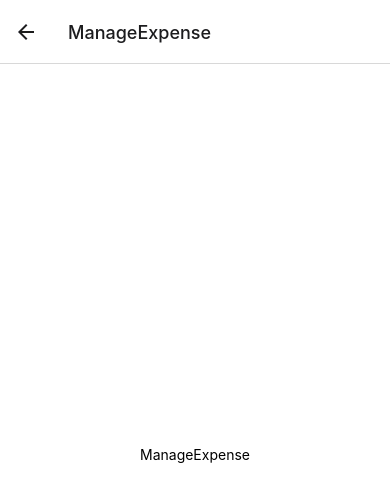
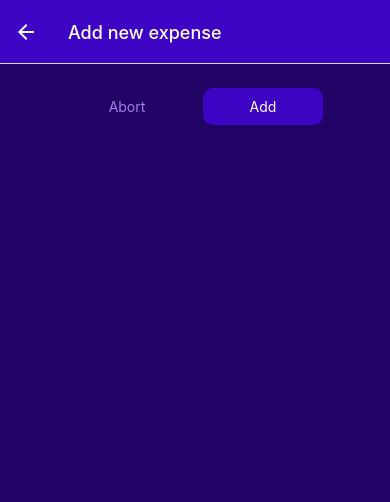
Before and after one commit to Kszesiek/ExpensesTracker, a React Native app: screen /ManageExpense in a window 390 px wide. Shown: the top 502 px of the page. Built offline with nearby package versions, Linux system fonts and the light colour scheme.

Commit message:
Added skeleton of ManageExpense screen with buttons, but no data displayed yet

```diff
--- a/App.tsx
+++ b/App.tsx
@@ -1,6 +1,6 @@
 import { StatusBar } from 'expo-status-bar';
 import {NavigationContainer} from "@react-navigation/native";
-import {createNativeStackNavigator} from "@react-navigation/native-stack";
+import {createNativeStackNavigator, NativeStackNavigationProp} from "@react-navigation/native-stack";
 import {createBottomTabNavigator} from "@react-navigation/bottom-tabs";
 import {Ionicons} from "@expo/vector-icons";
 
@@ -8,17 +8,35 @@ import ManageExpense from "./screens/ManageExpense";
 import RecentExpenses from "./screens/RecentExpenses";
 import AllExpenses from "./screens/AllExpenses";
 import {GlobalStyles} from "./constants/styles";
+import IconButton from "./components/UI/IconButton";
+
+export type StackParamList = {
+  "ExpensesOverview": undefined
+  "ManageExpense": { expenseId: number }
+};
+export type NavigationProps = NativeStackNavigationProp<StackParamList>;
 
 const Stack = createNativeStackNavigator();
 const Tabs = createBottomTabNavigator();
 
 function ExpensesOverview() {
-  return (<Tabs.Navigator screenOptions={{
-    headerStyle: {backgroundColor: GlobalStyles.colors.primary500},
-    headerTintColor: 'white',
-    tabBarStyle: {backgroundColor: GlobalStyles.colors.primary500},
-    tabBarActiveTintColor: GlobalStyles.colors.accent500,
-  }}>
+  return (
+    <Tabs.Navigator screenOptions={({ navigation }) => ({
+      headerStyle: {backgroundColor: GlobalStyles.colors.primary500},
+      headerTintColor: 'white',
+      tabBarStyle: {backgroundColor: GlobalStyles.colors.primary500},
+      tabBarActiveTintColor: GlobalStyles.colors.accent500,
+      headerRight: ({tintColor}) => (
+        <IconButton
+          icon="add"
+          size={24}
+          color={tintColor ? tintColor : 'white'}
+          onPress={() => {
+            navigation.navigate("ManageExpense");
+          }} />
+      ),
+    })}
+  >
     <Tabs.Screen
       name="RecentExpenses"
       component={RecentExpenses}
@@ -44,9 +62,12 @@ export default function App() {
     <>
       <StatusBar style="auto" />
       <NavigationContainer>
-        <Stack.Navigator>
+        <Stack.Navigator screenOptions={{
+          headerStyle: {backgroundColor: GlobalStyles.colors.primary500},
+          headerTintColor: 'white',
+        }}>
           <Stack.Screen name="ExpensesOverview" component={ExpensesOverview} options={{headerShown: false}} />
-          <Stack.Screen name="ManageExpense" component={ManageExpense} />
+          <Stack.Screen name="ManageExpense" component={ManageExpense} options={{presentation: 'modal'}} />
         </Stack.Navigator>
       </NavigationContainer>
     </>
--- a/components/ListedExpenses/ExpensesListItem.tsx
+++ b/components/ListedExpenses/ExpensesListItem.tsx
@@ -1,9 +1,20 @@
 import {Pressable, StyleSheet, Text, View} from "react-native";
 import {Expense} from "./ListedExpenses";
 import {GlobalStyles} from "../../constants/styles";
+import {useNavigation} from "@react-navigation/native";
+import {NavigationProps} from "../../App";
 
 function ExpensesListItem({expense}: {expense: Expense}) {
-  return <Pressable>
+  const navigation = useNavigation<NavigationProps>();
+
+  function expensePressed() {
+    navigation.navigate("ManageExpense", {expenseId: expense.id});
+  }
+
+  return <Pressable
+    onPress={expensePressed}
+    style={({pressed}) => pressed && styles.pressed}
+  >
       <View style={styles.expenseItem}>
         <View>
           <Text style={[styles.textBase, styles.description]}>{expense.description}</Text>
@@ -31,6 +42,7 @@ const styles = StyleSheet.create({
     shadowRadius: 4,
     shadowOffset: {width: 1, height: 1},
     shadowOpacity: 0.4,
+
   },
   textBase: {
     color: GlobalStyles.colors.primary50,
@@ -51,5 +63,8 @@ const styles = StyleSheet.create({
   amount: {
     color: GlobalStyles.colors.primary500,
     fontWeight: 'bold',
+  },
+  pressed: {
+    opacity: 0.75,
   }
 })
--- /dev/null
+++ b/components/UI/CustomButton.tsx
@@ -0,0 +1,48 @@
+import {Pressable, StyleSheet, Text, View, ViewStyle} from "react-native";
+import {GlobalStyles} from "../../constants/styles";
+
+type propsType = {
+  children: any
+  onPress: () => any
+  mode?: 'flat' | 'normal'
+  style?: ViewStyle
+}
+
+function CustomButton({children, onPress, mode = 'normal', style = {}}: propsType) {
+  return (
+    <View style={style}>
+      <Pressable onPress={onPress} style={({pressed}) => pressed && styles.pressed}>
+        <View style={[styles.button, mode === 'flat' && styles.flat]}>
+          <Text style={[styles.buttonText, mode === 'flat' && styles.flatText]}>
+            {children}
+          </Text>
+        </View>
+      </Pressable>
+    </View>
+  )
+}
+
+export default CustomButton;
+
+const styles = StyleSheet.create({
+  button: {
+    borderRadius: 10,
+    padding: 10,
+    backgroundColor: GlobalStyles.colors.primary500,
+  },
+  flat: {
+    backgroundColor: 'transparent',
+  },
+  buttonText: {
+    color: 'white',
+    textAlign: 'center'
+  },
+  flatText: {
+    color: GlobalStyles.colors.primary200,
+  },
+  pressed: {
+    opacity: 0.75,
+    backgroundColor: GlobalStyles.colors.primary100,
+    borderRadius: 10,
+  },
+})
--- /dev/null
+++ b/components/UI/IconButton.tsx
@@ -0,0 +1,33 @@
+import {GestureResponderEvent, Pressable, StyleSheet, View} from "react-native";
+import {Ionicons} from "@expo/vector-icons";
+
+type props = {
+  icon: keyof typeof Ionicons.glyphMap
+  size: number
+  color: string
+  onPress: (event: GestureResponderEvent) => void
+}
+
+function IconButton({icon, size, color, onPress}: props) {
+  return (
+    <Pressable onPress={onPress} style={({pressed}) => pressed && styles.pressed} >
+      <View style={styles.buttonContainer}>
+        <Ionicons name={icon} size={size} color={color} />
+      </View>
+    </Pressable>
+  )
+}
+
+export default IconButton;
+
+const styles = StyleSheet.create({
+  buttonContainer: {
+    borderRadius: 24,
+    padding: 6,
+    marginHorizontal: 8,
+    marginVertical: 2,
+  },
+  pressed: {
+    opacity: 0.75,
+  }
+})
--- a/screens/ManageExpense.tsx
+++ b/screens/ManageExpense.tsx
@@ -1,8 +1,53 @@
-import {StyleSheet, Text, View} from "react-native";
+import {StyleSheet, View} from "react-native";
+import {useRoute, useNavigation, RouteProp} from "@react-navigation/native";
+import {NavigationProps, StackParamList} from "../App";
+import {useLayoutEffect} from "react";
+import IconButton from "../components/UI/IconButton";
+import {GlobalStyles} from "../constants/styles";
+import CustomButton from "../components/UI/CustomButton";
 
 function ManageExpense() {
+  const route = useRoute<RouteProp<StackParamList, "ManageExpense">>();
+  const navigation = useNavigation<NavigationProps>();
+
+  const expenseId = route.params?.expenseId;
+  const isEditing = !!expenseId;
+
+  useLayoutEffect(() => {
+    navigation.setOptions({
+      title: isEditing ? "Edit expense" : "Add new expense"
+    });
+  }, [navigation, isEditing])
+
+  function deleteExpensePressed() {
+
+    navigation.goBack();
+  }
+
+  function abortPressed() {
+    navigation.goBack();
+  }
+
+  function addOrEditExpensePressed() {
+
+    navigation.goBack();
+  }
+
   return <View style={styles.container}>
-    <Text>ManageExpense</Text>
+    <View style={styles.buttons}>
+      <View>
+        <CustomButton mode="flat" style={styles.button} onPress={abortPressed}>Abort</CustomButton>
+      </View>
+      <View>
+        <CustomButton style={styles.button} onPress={addOrEditExpensePressed}>{isEditing ? 'Update' : 'Add'}</CustomButton>
+      </View>
+    </View>
+
+    {isEditing &&
+      <View style={styles.deleteContainer}>
+        <IconButton icon="trash" size={36} color={GlobalStyles.colors.error500} onPress={deleteExpensePressed} />
+      </View>}
+
   </View>
 }
 
@@ -11,8 +56,25 @@ export default ManageExpense;
 const styles = StyleSheet.create({
   container: {
     flex: 1,
-    backgroundColor: '#fff',
+    padding: 24,
+    backgroundColor: GlobalStyles.colors.primary800,
+    // alignItems: 'center',
+    // justifyContent: 'center',
+  },
+  buttons: {
+    flexDirection: 'row',
+    justifyContent: 'center',
     alignItems: 'center',
-    justifyContent: 'center',
   },
+  button: {
+    minWidth: 120,
+    marginHorizontal: 8,
+  },
+  deleteContainer: {
+    marginTop: 16,
+    paddingTop: 8,
+    borderTopWidth: 2,
+    borderTopColor: GlobalStyles.colors.primary200,
+    alignItems: 'center'
+  }
 });
```
